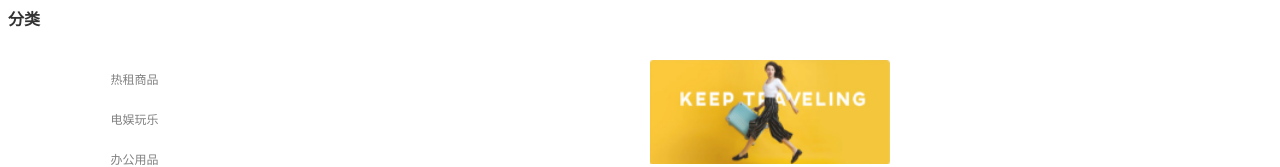
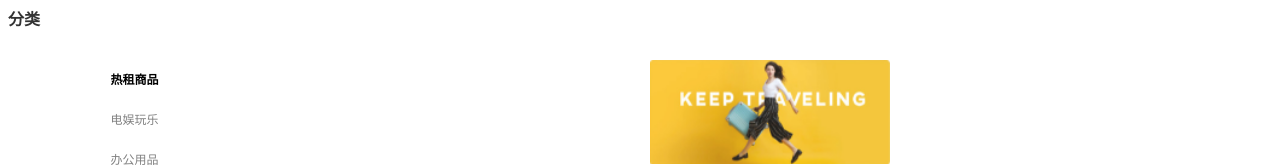
Before and after one commit to wangxiaohang/rzk, a Vue app: page /category in a window 1280 px wide. Shown: the top 167 px of the page. Built offline with nearby package versions, Linux system fonts and the light colour scheme.

Commit message:
modefy category

```diff
--- a/src/pages/category.vue
+++ b/src/pages/category.vue
@@ -21,18 +21,14 @@
             <img :src="bannerURLs[0]" alt="">
           </div>
           <ul class="category-right-ul">
-            <li if="navIndex==7" class="category-right-item" v-for="(item, index) in phoneList">
+            <li class="category-right-item" v-for="(item, index) in phoneList">
               <a :href="item.link">
-                <img :src="item.pic" alt="" />
+                <img :src="item.pic" alt=""/>
                 <p>{{item.title}}</p>
               </a>
             </li>
-            <div else>
+          </ul>
           {{navIndex}}
-            </div>
-          </ul>
-
-
         </div>
       </div>
     </div>
@@ -42,83 +38,83 @@
 </template>
 <script>
 import JsonPhone from '@/json/phone.json'
+
 export default {
   name: 'category',
   data() {
     return {
       navIndex: 0,
-        naveLeftData: [
+      naveLeftData: [{
+        id: 0,
+        des: '热租商品'
+      },
         {
           id: 1,
-            des: "热租商品"
+          des: '电娱玩乐'
         },
         {
           id: 2,
-            des: "电娱玩乐"
+          des: '办公用品'
         },
         {
           id: 3,
-            des: "办公用品"
-          }
-          ,
+          des: '智能生活'
+        },
         {
           id: 4,
-            des: "智能生活"
+          des: '品牌手机'
         },
         {
           id: 5,
-            des: "品牌手机"
+          des: '3C数码'
         },
         {
           id: 6,
-            des: "3C数码"
+          des: '居家常用'
         },
         {
           id: 7,
-            des: "居家常用"
+          des: '生活家电'
         },
         {
           id: 8,
-            des: "生活家电"
+          des: '儿童玩具'
         },
         {
           id: 9,
-            des: "儿童玩具"
-          },
-          {
-            id: 10,
-            des: "户外活动"
-          }
-        ],
+          des: '户外活动'
+        }],
       bannerURLs: [
         '/static/img/big_shop3.png'
       ],
-        phoneList:[]
+      phoneList: []
     }
   },
-    components: {
+  components: {},
+  watch: {
+    '$route'(to, from) {
+      this.$router.go(0);
+    }
   },
   created: function () {
-      this.navIndex = this.$route.params.id
+    this.navIndex = this.$route.params.id ? this.$route.params.id : 0
     document.title = '商品分类'
   },
   methods: {
     navClickFn: function (index) {
       //console.info(index)
       this.navIndex = index
-        this.$route.params.id =index
-        this.$router.push({path:'/category/'+index});
-
-
+      this.$route.params.id = index
+      this.$router.push({
+        path: '/category/' + index
+      });
     }
   },
   mounted() {
     var self = this
-      //phone
-      if(self.navIndex == 7){
+    if (self.navIndex === 4) {
       self.phoneList = JsonPhone.lists
     }
-
   }
 }
 </script>
--- a/src/router/index.js
+++ b/src/router/index.js
@@ -26,10 +26,10 @@
       children: [ // 这里就是二级路由
         {
           path: '/category/:id',
-          name: 'Category',
+          name: 'CategoryId',
           component: Category
         }
-        ]
+      ]
     },
     {
       path: '/cart',
```
Also changed, not shown: 1 other file (tests, documents, lock files or other folders). Lines whose indentation alone changed are shown as unchanged.
